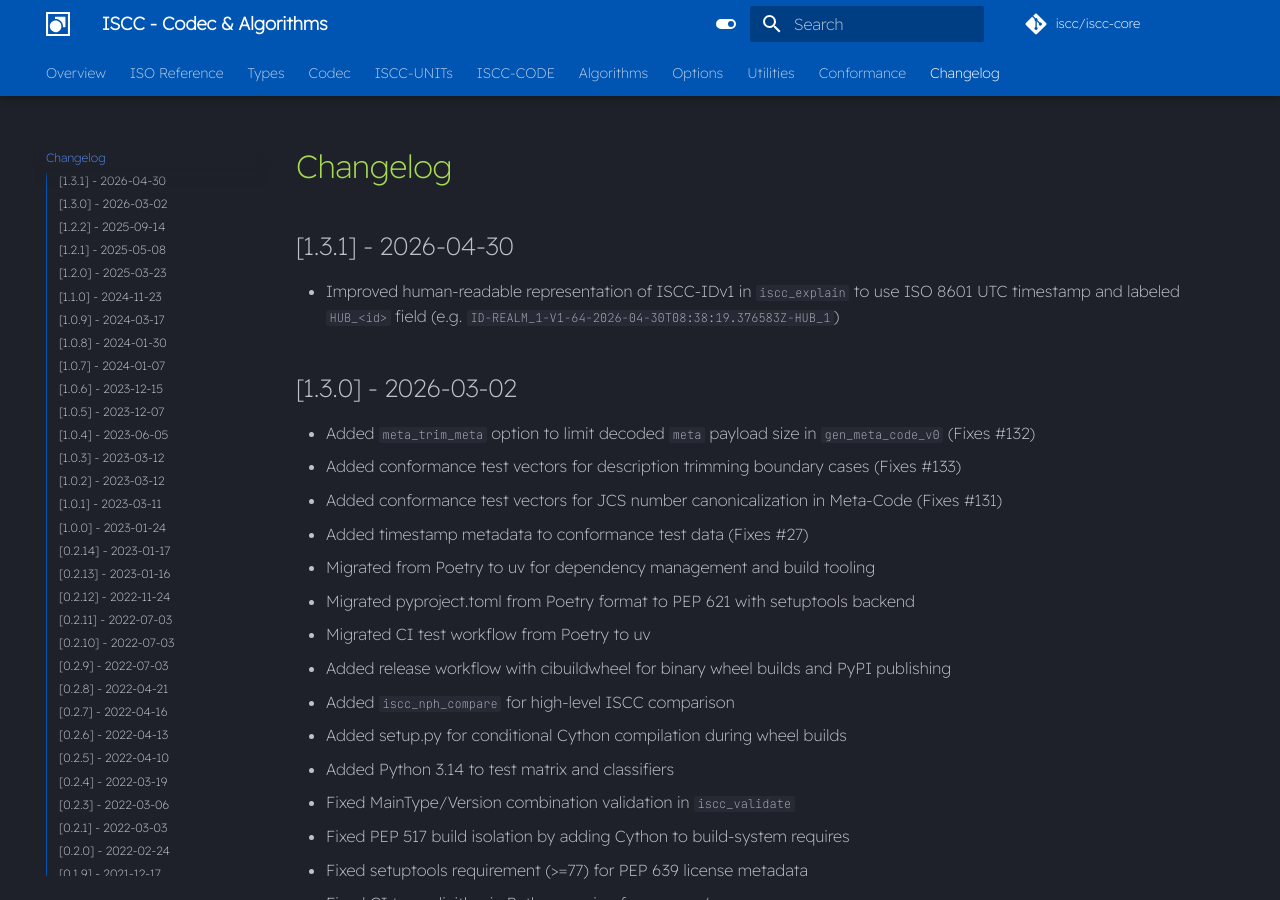
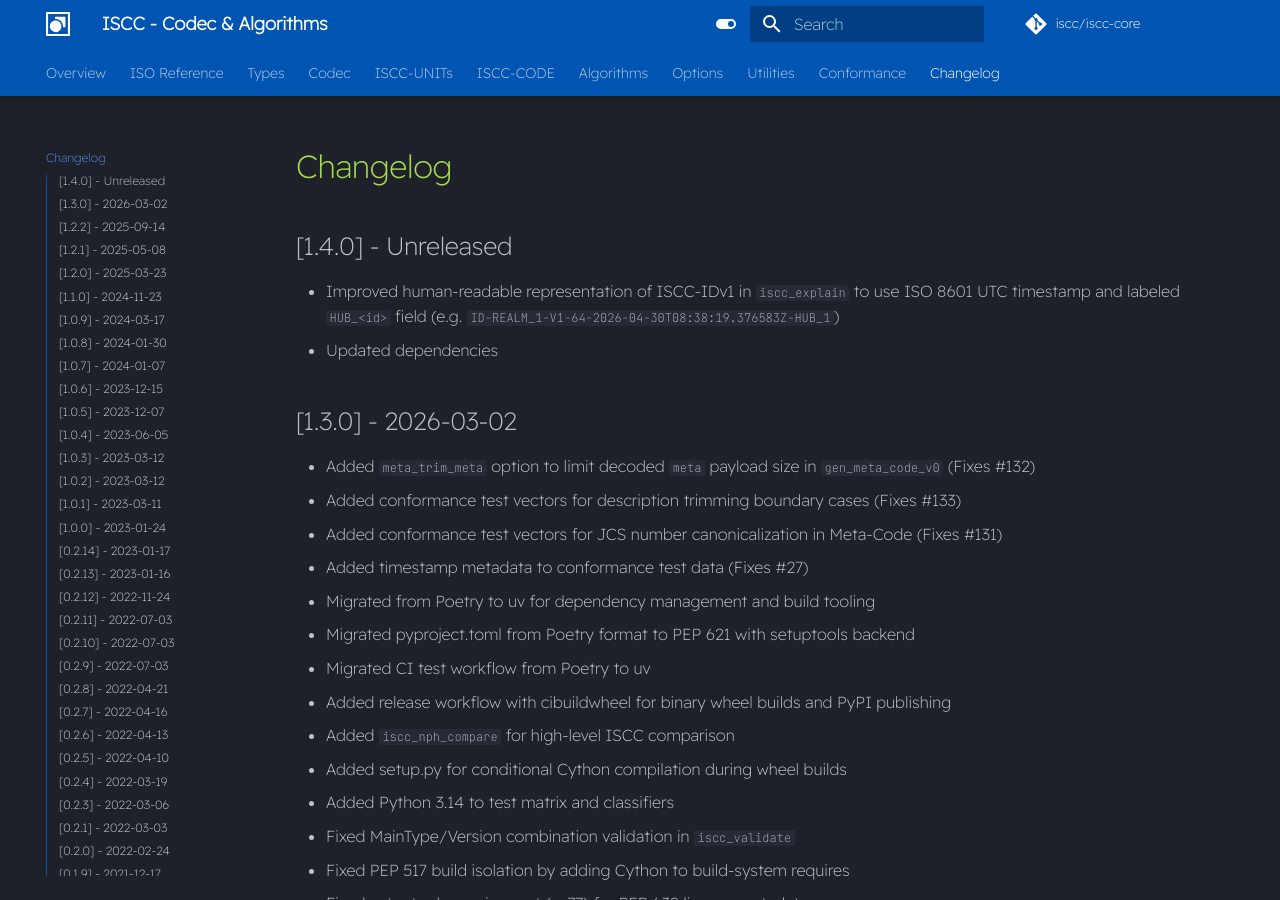
Before and after one commit to iscc/iscc-core, an MkDocs documentation site: the page built from docs/changelog.md, in a window 1280 px wide and 900 px high. Built offline with MkDocs 1.6.1 and Material for MkDocs 9.7.7, drawn with Linux system fonts in a browser that asks for light colours; comment, search, counter and statistics services are not loaded.

Commit message:
chore: update uv.lock dependencies
Retarget the unreleased changelog section from 1.3.1 to 1.4.0 since the
next release will be 1.4.0.

```diff
--- a/docs/changelog.md
+++ b/docs/changelog.md
@@ -1,8 +1,9 @@
 # Changelog
 
-## [1.3.1] - 2026-04-30
+## [1.4.0] - Unreleased
 
 - Improved human-readable representation of ISCC-IDv1 in `iscc_explain` to use ISO 8601 UTC timestamp and labeled `HUB_<id>` field (e.g. `ID-REALM_1-V1-64-2026-04-30T08:38:19.376583Z-HUB_1`)
+- Updated dependencies
 
 ## [1.3.0] - 2026-03-02
 
```
Also changed, not shown: CHANGELOG.md (+2 -1 lines), 1 other file.
